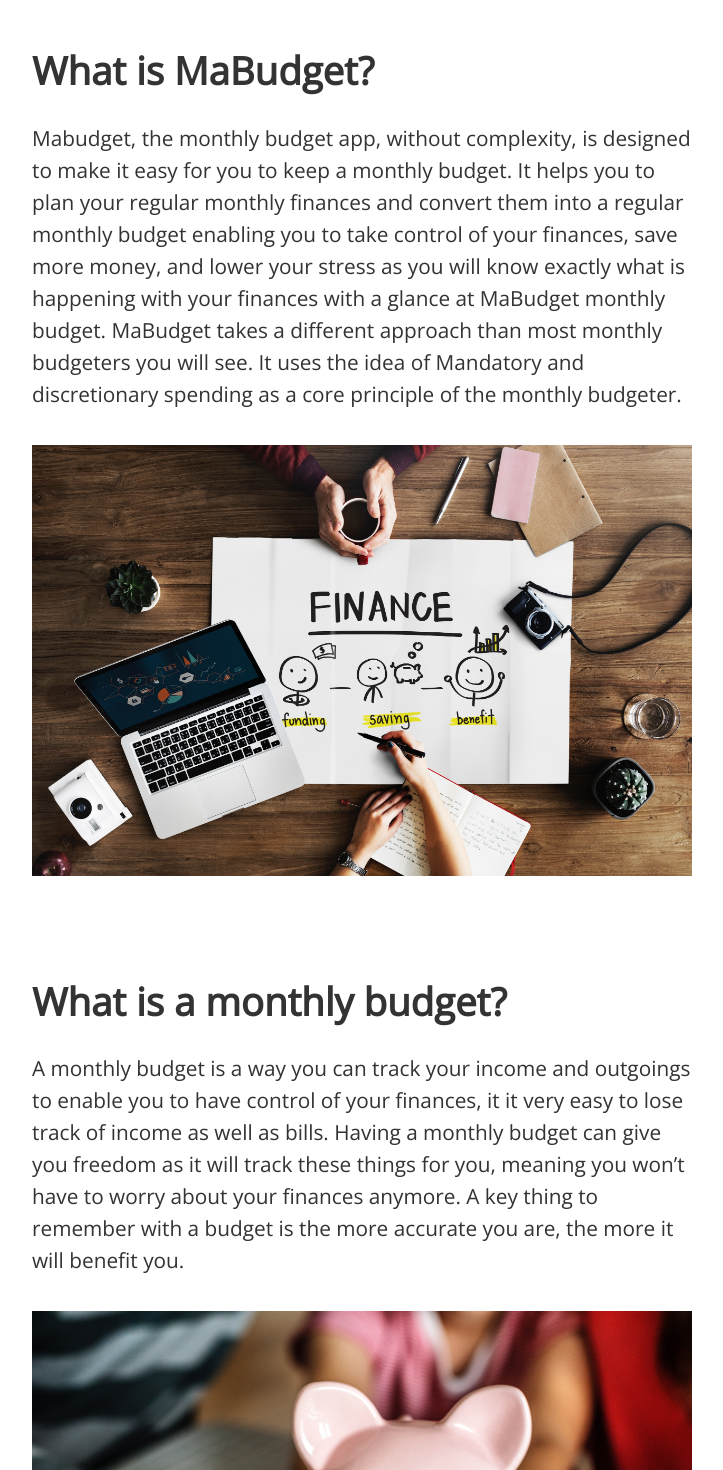
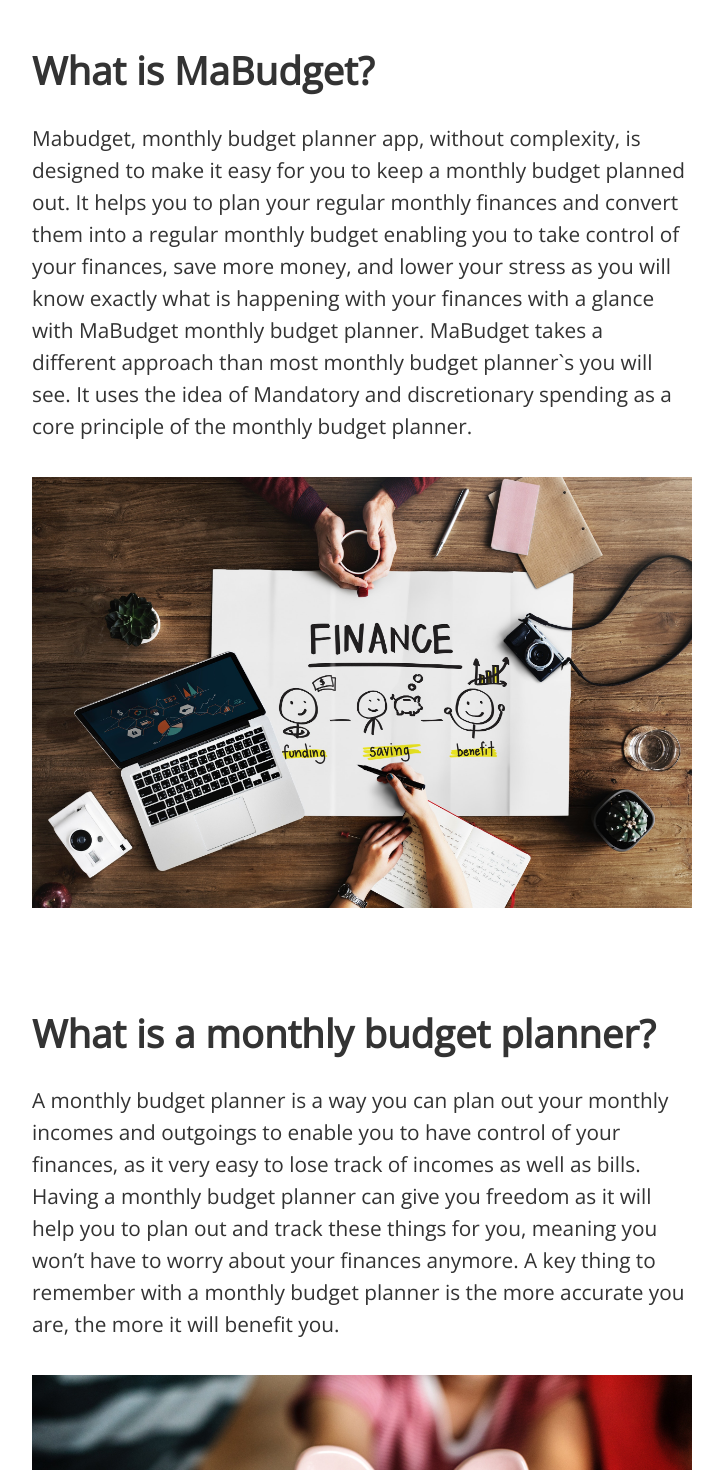
Before and after one commit to WillMayger/mabudget-landing-page, a React (Create React App) app: page / in a window 1280 px wide. Shown: the part 660-2130 px from the top of the page, without its empty margins (278-1001 px from the left). Built offline with nearby package versions, Linux system fonts and the light colour scheme.

Commit message:
copy update

```diff
--- a/public/index.html
+++ b/public/index.html
@@ -7,10 +7,10 @@
     <meta name="theme-color" content="#4ca8cf">
     <link href="https://fonts.googleapis.com/css?family=Open+Sans" rel="stylesheet">
     <link rel="manifest" href="%PUBLIC_URL%/manifest.json">
-    <meta name="description" content="MaBudget, is a simple monthly budget app, that removes the complexity that you find in most budgeting applications and is far more useful." />
-    <meta name="keywords" content="budget, budgeting, mabudget, MaBudget, monthly budget, monthly budgeter, financial, mandatory, discretionary, bills, spending, mabudget monthly budget" />
+    <meta name="description" content="MaBudget, is a simple monthly budget planner app, that removes the complexity that you find in most monthly budget planner applications and is far more useful." />
+    <meta name="keywords" content="budget, budgeting, mabudget, monthly budget, monthly budgeter planner, mandatory, discretionary, mabudget monthly budget planner" />
 
-    <title>MaBudget - Monthly budget</title>
+    <title>MaBudget - Monthly budget planner</title>
     <!-- Global site tag (gtag.js) - Google Analytics -->
     <script async src="https://www.googletagmanager.com/gtag/js?id=UA-127383140-1"></script>
     <script>
--- a/src/components/ContentBody.js
+++ b/src/components/ContentBody.js
@@ -17,34 +17,34 @@ const ContentBody = () => (
     <Section noanim>
       <Heading>What is MaBudget?</Heading>
       <Paragraph>
-        Mabudget, the monthly budget app, without complexity, is designed to make it easy for you to keep a monthly budget. It helps you to plan your regular monthly finances and convert them into a regular monthly budget enabling you to take control of your finances, save more money, and lower your stress as you will know exactly what is happening with your finances with a glance at MaBudget monthly budget. MaBudget takes a different approach than most monthly budgeters you will see. It uses the idea of Mandatory and discretionary spending as a core principle of the monthly budgeter.
+        Mabudget, monthly budget planner app, without complexity, is designed to make it easy for you to keep a monthly budget planned out. It helps you to plan your regular monthly finances and convert them into a regular monthly budget enabling you to take control of your finances, save more money, and lower your stress as you will know exactly what is happening with your finances with a glance with MaBudget monthly budget planner. MaBudget takes a different approach than most monthly budget planner`s you will see. It uses the idea of Mandatory and discretionary spending as a core principle of the monthly budget planner.
       </Paragraph>
-      <Image src={mabudgetExpli} alt="MaBudget monthly budget" />
+      <Image src={mabudgetExpli} alt="MaBudget monthly budget planner" />
     </Section>
     <Section>
-      <Heading>What is a monthly budget?</Heading>
+      <Heading>What is a monthly budget planner?</Heading>
       <Paragraph>
-      A monthly budget is a way you can track your income and outgoings to enable you to have control of your finances, it it very easy to lose track of income as well as bills. Having a monthly budget can give you freedom as it will track these things for you, meaning you won’t have to worry about your finances anymore. A key thing to remember with a budget is the more accurate you are, the more it will benefit you.
+        A monthly budget planner is a way you can plan out your monthly incomes and outgoings to enable you to have control of your finances, as it very easy to lose track of incomes as well as bills. Having a monthly budget planner can give you freedom as it will help you to plan out and track these things for you, meaning you won’t have to worry about your finances anymore. A key thing to remember with a monthly budget planner is the more accurate you are, the more it will benefit you.
       </Paragraph>
-      <Image src={monthlyBudget} alt="monthly budget" />
+      <Image src={monthlyBudget} alt="monthly budget planner" />
     </Section>
     <Section>
       <Heading>What is mandatory spending?</Heading>
       <Paragraph>
-      Mandatory spending is where you need to spend your hard earned income on things that you need to be able to live your live. This could be your rent, food, utility bills, or more. MaBudget uses this to split your bills into two caratories, Mandatory spending being the first. This way you can easily filter through what you actually need vs what you just want.
+        Mandatory spending is where you need to spend your hard earned income on things that you need to be able to live your live. This could be your rent, food, utility bills, or more. MaBudget uses this to split your bills into two caratories, Mandatory spending being the first. This way you can easily filter through what you actually need vs what you just want.
       </Paragraph>
       <Image src={mandatory} alt="mandatory spending" />
     </Section>
     <Section>
       <Heading>What is discretionary spending?</Heading>
       <Paragraph>
-      Discretionary spending is where you spend money on things you don’t necessarily need, this could be a gym membership for example. When you define your bills like this it makes it very easy to budget effectively and start cutting out bills you might not actually need.
+        Discretionary spending is where you spend money on things you don’t necessarily need, this could be a gym membership for example. When you define your bills like this it makes it very easy to plan your monthly budget effectively and start cutting out bills you might not actually need.
       </Paragraph>
       <Image src={discretionary} alt="discretionary spending" />
     </Section>
     <Section>
-      <Heading>Why should you use a monthly budget?</Heading>
-      <Paragraph>Budgeting can lead to financial freedom. You have to start somewhere, and for your finances and financial independence, its starts with a monthly budget, by taking control of what you have so you can use it in the best way you can. Aside from the obvious financial benefits, a monthly budget will also help to reduce stress as it will mean you will worry less about your bank account. If you choose to download MaBudget, we include a few features that will help you see, at a glance.</Paragraph>
+      <Heading>Why should you use a monthly budget planner?</Heading>
+      <Paragraph>Budgeting can lead to financial freedom. You have to start somewhere, and for your finances and financial independence, its starts with a monthly budget planner, by taking control of what you have so you can use it in the best way you can. Aside from the obvious financial benefits, a monthly budget planner will also help to reduce stress as it will mean you will worry less about your bank account. If you choose to download MaBudget, we include a few features that will help you see, at a glance.</Paragraph>
       <Image src={fam} alt="family" />
     </Section>
   </div>
```
